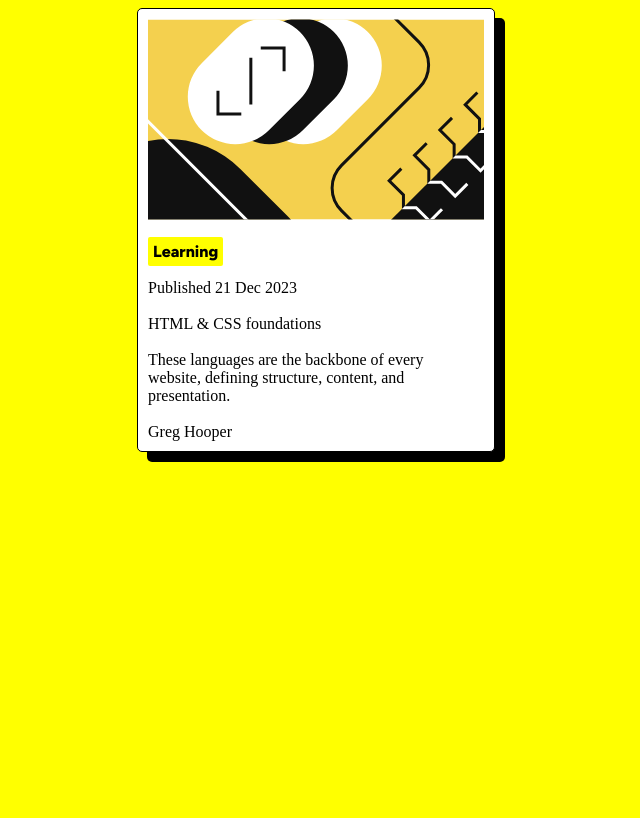
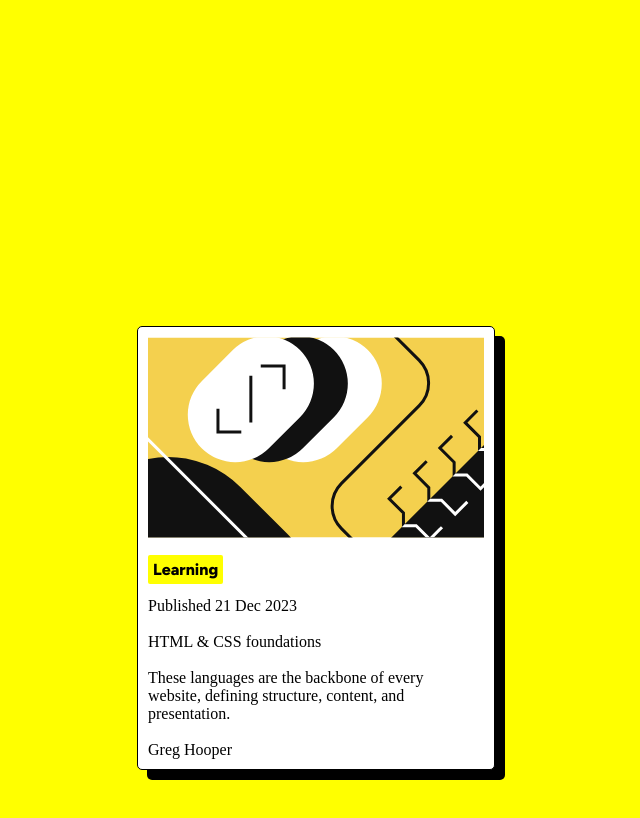
Before and after one commit to dheepankarthik/FrontEndMentor_Project2, a plain HTML site: page blog-preview-card-main/index.html in a window 1280 px wide. Shown: the whole page, without its empty margins (324-964 px from the left). Drawn offline with Linux system fonts and the light colour scheme.

Commit message:
Arrived at the solution

```diff
--- a/blog-preview-card-main/index.html
+++ b/blog-preview-card-main/index.html
@@ -17,8 +17,8 @@
   <link rel="stylesheet" href="style.css">
 </head>
 
-<body style="background-color: yellow; ">
-  <div class="card" style="border: 1px solid black; border-radius: 5px; padding: 10px; background-color: white; box-shadow: 10px 10px;">
+<body style="background-color: yellow; height: 1080px">
+  <div class="card" style="border: 1px solid black; border-radius: 5px; padding: 10px; background-color: white; box-shadow: 10px 10px; margin:50%">
     <img src="./images/illustration-article.svg" alt=""><br><br>
 
     <div class="learning">
```
